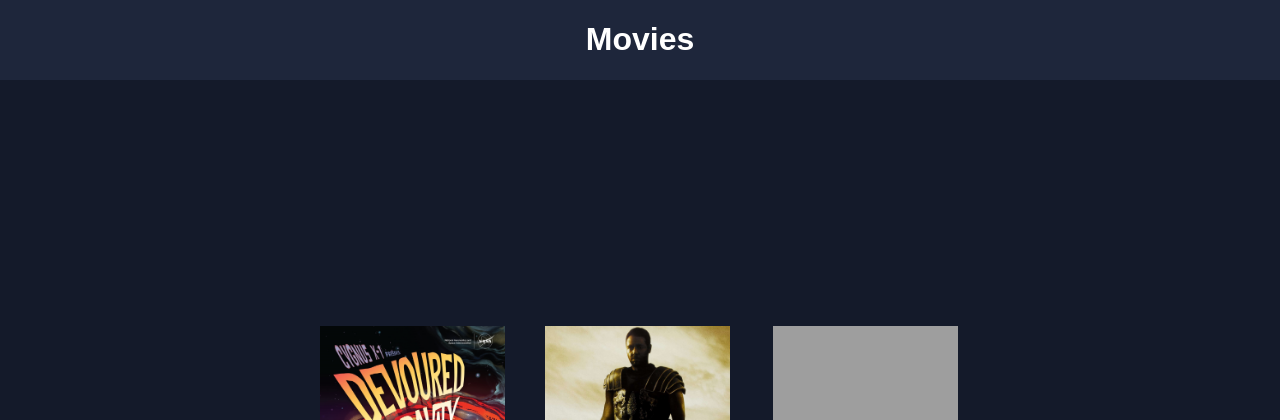
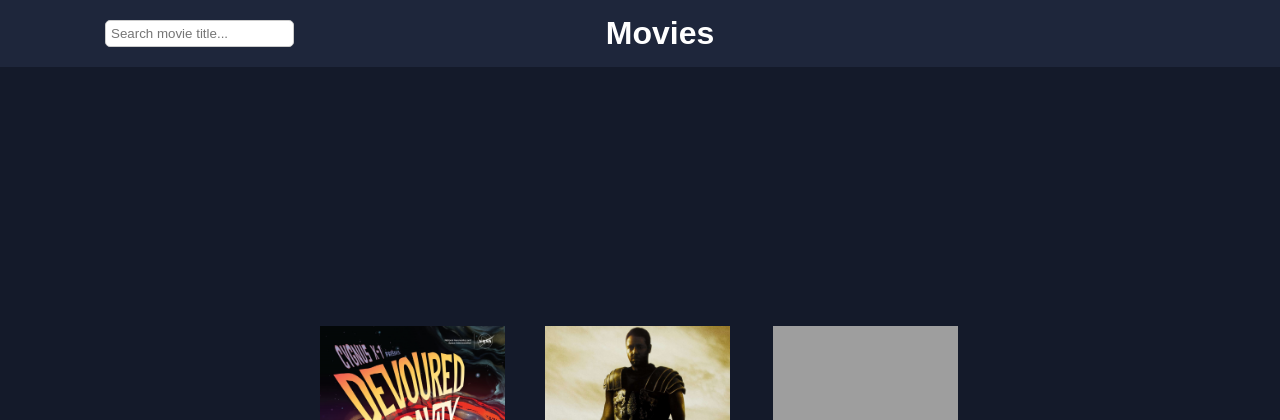
Before and after one commit to mikecbaba/Movie-App, a Django app: page /movies/ in a window 1280 px wide. Shown: the top 420 px of the page. Run offline with Django 4.2, Linux system fonts and the light colour scheme; a user stored in the database is signed in; data comes from the database, SQL or seed files in the repository; both versions use the stored data as it was after the commit; grey boxes are pictures that could not be loaded.

Commit message:
commit for search bar

```diff
--- a/movie_project/movies/templates/movies/movie_list.html
+++ b/movie_project/movies/templates/movies/movie_list.html
@@ -19,13 +19,33 @@
         .header {
             width: 100%;
             background-color: #1e263b;
-            padding: 0%;
-            text-align: center;
+            padding: 20px; /* Add padding */
+            display: flex; /* Use flexbox for alignment */
+            justify-content: space-between; /* Position elements at both ends */
+            align-items: center;
             position: fixed;
             left: 0;
             right: 0;
             z-index: 1000;
             top: 0;
+        }
+        .header h1 {
+            color: white; /* Set font color */
+            text-decoration: none;
+            position: absolute; /* Use absolute positioning */
+            left: 50%; /* Center horizontally */
+            transform: translateX(-50%); /* Adjust for the width of the element */
+        }
+        .search-bar-container {
+            display: flex;
+            justify-content: flex-start; /* Align search bar to the left */
+            width: auto;
+            padding-left: 85px;
+        }
+        .search-bar {
+            padding: 5px;
+            border-radius: 5px;
+            border: 1px solid #ccc;
         }
         .footer {
             width: 100%;
@@ -38,7 +58,7 @@
             z-index: 1000;
             bottom: 0;
         }
-        .header h1, .footer a {
+        .footer a {
             color: white; /* Set font color */
             text-decoration: none;
         }
@@ -83,14 +103,22 @@
             text-decoration: none;
             border-radius: 5px;
         }
+        .no-results {
+            display: none;
+            font-size: 20px;
+            color: white;
+        }
     </style>
 </head>
 <body>
     <div class="header">
+        <div class="search-bar-container">
+            <input type="text" id="search-bar" class="search-bar" placeholder="Search movie title...">
+        </div>
         <h1>Movies</h1>
     </div>
     <div class="container">
-        <div class="movie-grid">
+        <div id="movie-grid" class="movie-grid">
             {% for movie in movies %}
                 <div class="movie-item">
                     <a href="{% url 'movie_detail' movie.id %}">
@@ -100,9 +128,35 @@
                 </div>
             {% endfor %}
         </div>
+        <div id="no-results" class="no-results">Nothing to display</div>
     </div>
     <div class="footer">
         <a href="{% url 'add_movie' %}" class="add-movie">Add Movie</a>
     </div>
+
+    <script>
+        document.getElementById('search-bar').addEventListener('input', function() {
+            let searchQuery = this.value.toLowerCase();
+            let movieItems = document.querySelectorAll('.movie-item');
+            let noResults = document.getElementById('no-results');
+            let hasResults = false;
+
+            movieItems.forEach(function(item) {
+                let title = item.querySelector('h2').innerText.toLowerCase();
+                if (title.includes(searchQuery)) {
+                    item.style.display = '';
+                    hasResults = true;
+                } else {
+                    item.style.display = 'none';
+                }
+            });
+
+            if (hasResults) {
+                noResults.style.display = 'none';
+            } else {
+                noResults.style.display = 'block';
+            }
+        });
+    </script>
 </body>
 </html>
```
Also changed, not shown: movie_project/db.sqlite3.
